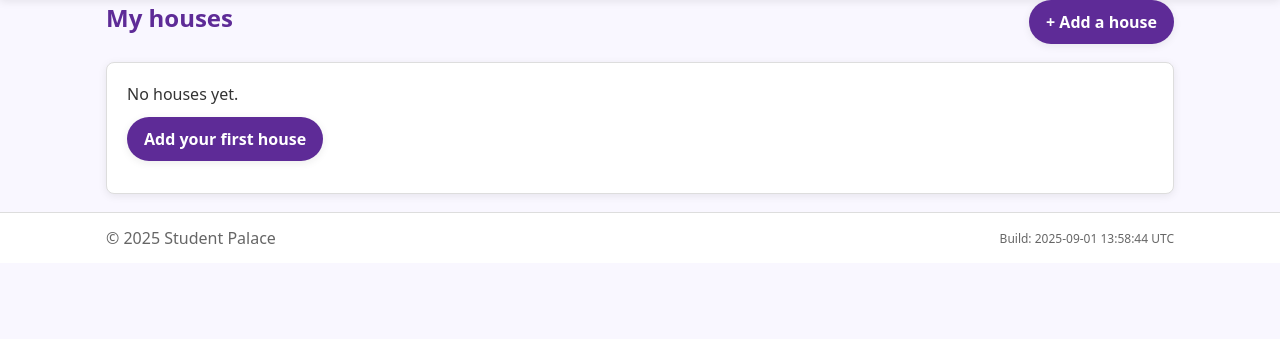
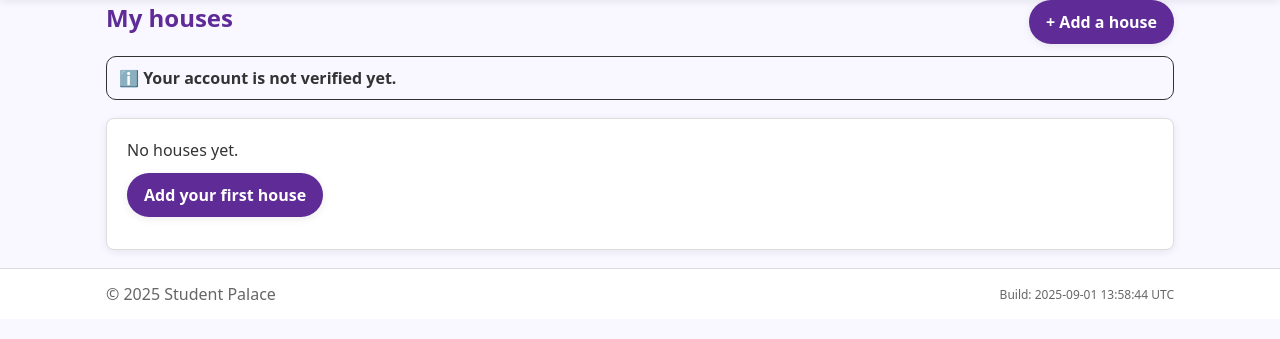
Before and after one commit to matthewnmoore/student-palace, a Flask app: page /landlord/houses in a window 1280 px wide. Shown: the part 105-444 px from the top of the page. Run offline with Flask 3, Linux system fonts and the light colour scheme; the visitor is signed in with stand-in values (Sample User, id 1); data comes from the database, SQL or seed files in the repository; data that the repository does not hold is empty; parts of the project's set-up code (start-up, migrations or seed data) failed here and were passed over.

Commit message:
Update houses_list.html

```diff
--- a/templates/houses_list.html
+++ b/templates/houses_list.html
@@ -6,6 +6,16 @@
     <h1 class="mt-0">My houses</h1>
     <a class="btn" href="{{ url_for('landlord.house_new') }}">+ Add a house</a>
   </div>
+
+  {% if is_verified %}
+    <div class="flash ok" style="margin-bottom:10px">
+      ✅ You are <strong>verified</strong>. Your public pages will show a green tick.
+    </div>
+  {% else %}
+    <div class="flash info" style="margin-bottom:10px">
+      ℹ️ Your account is not verified yet.
+    </div>
+  {% endif %}
 
   <div class="card">
     {% if houses and houses|length %}
@@ -16,7 +26,8 @@
             <th>City</th>
             <th>Type</th>
             <th>Beds</th>
-            <th style="width:380px">Actions</th>
+            <th>Owner</th>
+            <th style="width:420px">Actions</th>
           </tr>
         </thead>
         <tbody>
@@ -27,15 +38,19 @@
               <td>{{ 'Whole property' if h.letting_type=='whole' else 'House share' }}</td>
               <td>{{ h.bedrooms_total }}</td>
               <td>
+                {% if is_verified %}
+                  <span class="badge">Verified ✅</span>
+                {% else %}
+                  <span class="badge" style="background:#fff6f6; color:#7f1d1d; border:1px solid #f7caca;">Not verified</span>
+                {% endif %}
+              </td>
+              <td>
                 <div class="inline-actions">
                   <a class="btn" href="{{ url_for('landlord.house_edit', hid=h.id) }}">Edit</a>
                   <a class="btn btn-outline" href="{{ url_for('landlord.rooms_list', hid=h.id) }}">Manage rooms</a>
-                  <!-- Public link placeholder until the public property route is wired -->
-                  <a class="btn btn-outline" href="{{ url_for('public.index') }}" title="Public page coming soon">View public</a>
-                  <form method="post"
-                        action="{{ url_for('landlord.house_delete', hid=h.id) }}"
-                        onsubmit="return confirm('Delete this house and its rooms?');"
-                        style="display:inline">
+                  <!-- If/when you have a public property route, swap this endpoint -->
+                  <!-- <a class="btn btn-outline" href="{{ url_for('public.property', hid=h.id) }}" target="_blank">View public</a> -->
+                  <form method="post" action="{{ url_for('landlord.house_delete', hid=h.id) }}" onsubmit="return confirm('Delete this house and its rooms?');" style="display:inline">
                     <button class="btn btn-admin" type="submit">Delete</button>
                   </form>
                 </div>
```
